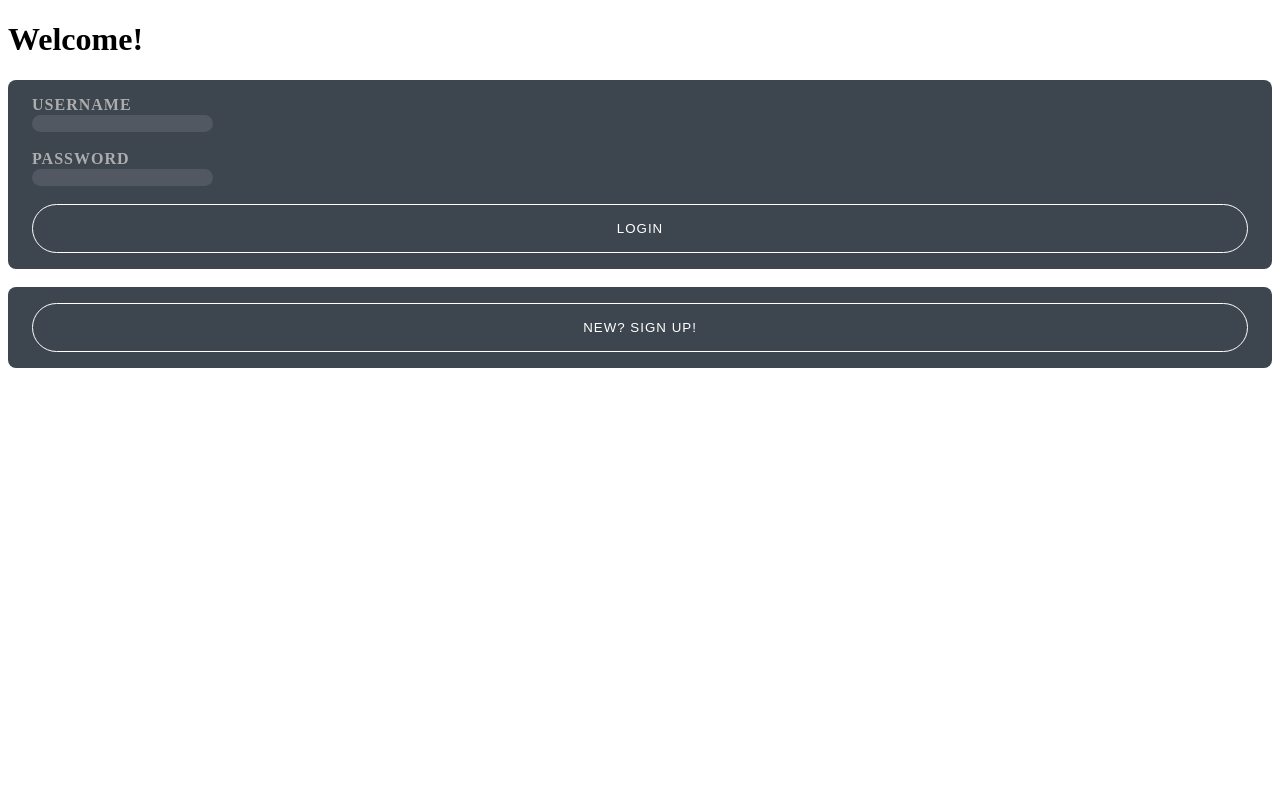
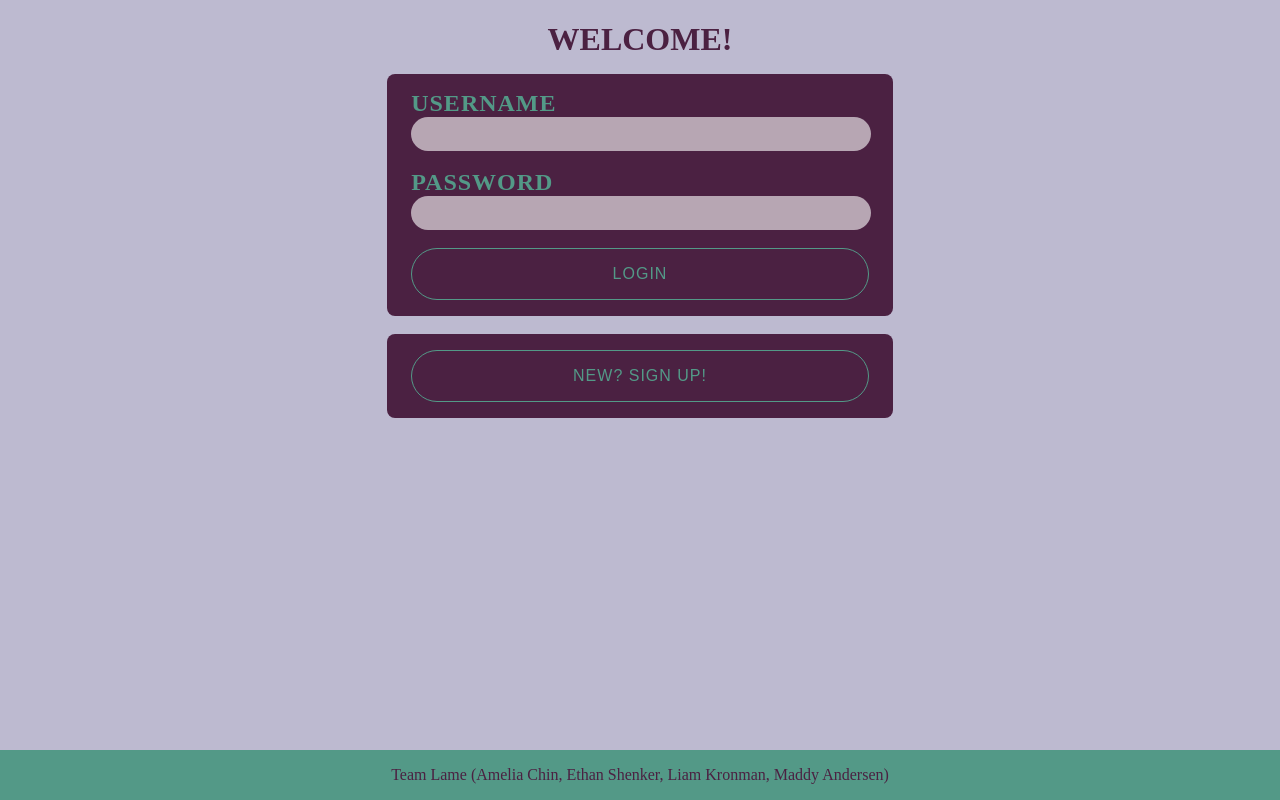
Before and after one commit to amelia-chin/lame, a Flask app: page / in a window 1280 px wide. Run offline with Flask 2, Linux system fonts and the light colour scheme.

Commit message:
uploaded styled login, register, error pages

```diff
--- a/app/static/css/style.css
+++ b/app/static/css/style.css
@@ -1,44 +1,65 @@
+body {
+  background-color: #bdbad0;
+}
+
+h1 {
+  color: #4b2142;
+  margin-bottom: 1rem;
+  font-weight: 600;
+  text-transform: uppercase;
+  text-align: center;
+}
+
+h2 {
+  text-transform: uppercase;
+  color: #539987;
+  letter-spacing: 1px;
+  font-weight: 600;
+  margin-bottom: 1rem;
+  font-size: 24px;
+  text-align: center;
+}
 
 .sign-in-form {
   padding: 1rem 1.5em;
   border-radius: .5rem;
-  background-color: #3d454f;
-}
-
-.sign-in-form h4 {
-  color: white;
-  margin-bottom: 1rem;
-  font-weight: 600;
-  text-transform: uppercase;
+  background-color: #4b2142;
+  margin-left: 30%;
+  margin-right: 30%;
 }
 
 .sign-in-form label {
   text-transform: uppercase;
-  color: #adadad;
+  color: #539987;
   letter-spacing: 1px;
   font-weight: 600;
   margin-bottom: 1rem;
+  font-size: 24px;
 }
 
 .sign-in-form input {
   color: black;
+  font-size: 16px;
 }
 
 .sign-in-form input:focus {
-  opacity: .8;
+  opacity: .9;
 }
 
 .sign-in-form-username,
 .sign-in-form-password {
   border-radius: 30px;
   border: none;
-  opacity: .1;
+  opacity: .6;
   transition: all ease .4s;
+  padding: .5rem;
+  width: 97%;
+  color: #539987;
 }
 
-.sign-in-form-button {
+.button {
   border-radius: 30px;
-  border: 1px solid #fff;
+  border: 1px solid #539987;
   background-color: transparent;
   text-transform: uppercase;
   letter-spacing: 1px;
@@ -47,11 +68,38 @@
   transition: all ease .4s;
 }
 
-.sign-in-form-button:hover {
-  background-color: #44c8ed;
-  border-color: #44c8ed;
+.button:hover {
+  background-color: #34231e;
+}
+
+.error-button {
+  border-radius: 30px;
+  border: 1px solid #539987;
+  background-color: #4b2142;
+  text-transform: uppercase;
+  letter-spacing: 1px;
+  padding: 1rem;
+  transition: all ease .4s;
+  display: block;
+  margin-left: auto;
+  margin-right: auto;
+  width: 20%;
+}
+
+.error-button:hover {
+  background-color: #34231e;
 }
 
 input[type=submit] {
-  color: white;
+  color: #539987;
 }
+
+.footer {
+	position: fixed;
+	left: 0;
+	bottom: 0;
+	width: 100%;
+	background-color: #539987;
+	color: #4b2142;
+	text-align: center;
+}
--- a/app/templates/login.html
+++ b/app/templates/login.html
@@ -27,11 +27,17 @@
             <br>
             <input name="password"  type="password" required="required" min=0 class="sign-in-form-password">
             <br><br>
-            <input type="submit" value="Login" class="sign-in-form-button">
+            <input type="submit" value="Login" class="button">
         </form>
         <br>
         <form class="sign-in-form" method="POST" action = "/create_user">
-          <input type="submit" value="New? Sign up!" class="sign-in-form-button">
+          <input type="submit" value="New? Sign up!" class="button">
         </form>
+
+        <br><br>
+
+        <div class="footer">
+        		<p>Team Lame (Amelia Chin, Ethan Shenker, Liam Kronman, Maddy Andersen)</p>
+      	</div>
 </body>
 </html>
--- a/app/templates/user_page.html
+++ b/app/templates/user_page.html
@@ -131,5 +131,10 @@
                 document.getElementById('clock').firstChild.nodeValue=currentTimeString;
             }
         </script>
+
+        <br><br>
+        <div class="footer">
+        		<p>Team Lame (Amelia Chin, Ethan Shenker, Liam Kronman, Maddy Andersen)</p>
+      	</div>
     </body>
 </html>
```
Also changed, not shown: app/templates/error.html (+13 -8 lines), app/templates/register.html (+9 -2 lines).
